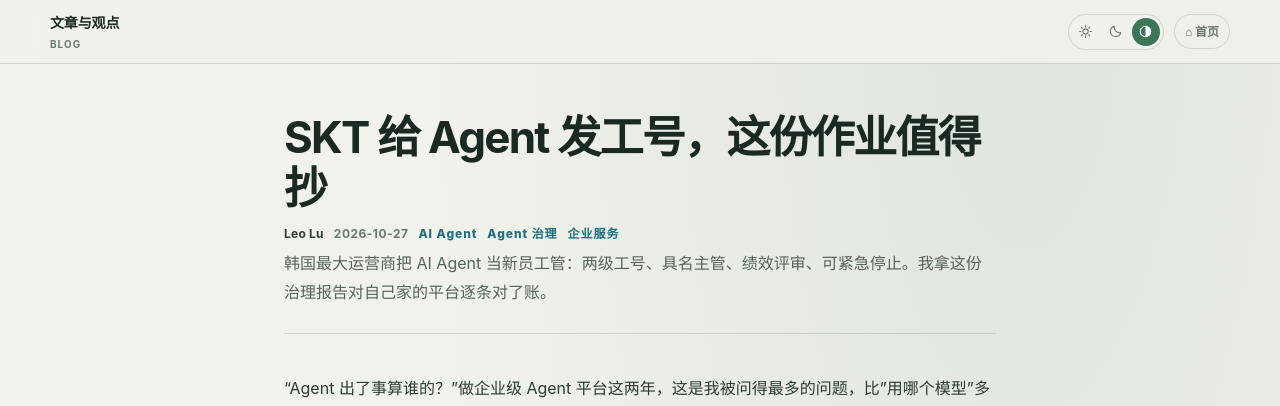
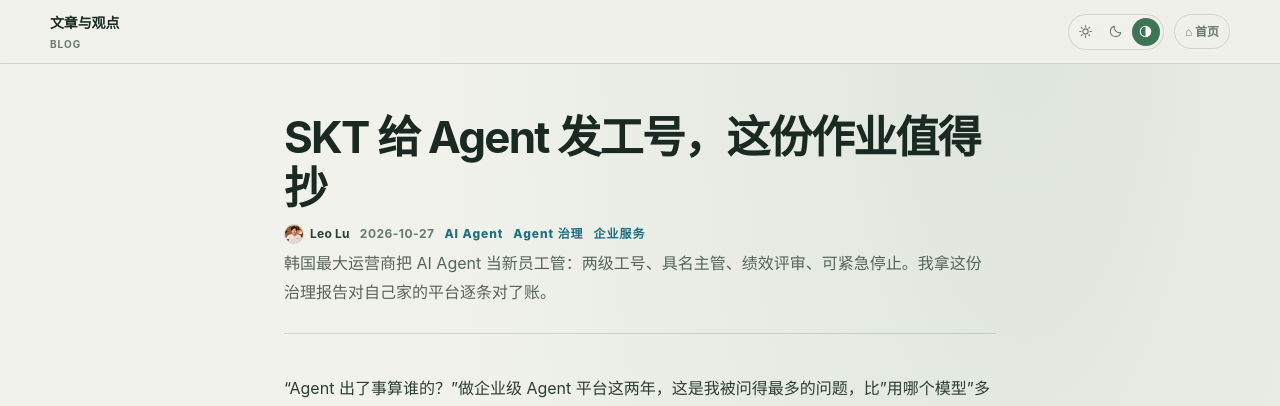
Before and after one commit to deerleo/deerleo.github.io, a Jekyll site: the page built from _posts/2026-10-27-skt-agent-employee-id.md, in a window 1280 px wide. Shown: the top 406 px of the page. Built offline with Jekyll 4.4.1, drawn with Linux system fonts in a browser that asks for light colours.

Commit message:
博客详情页：作者名前加小圆头像

```diff
--- a/_layouts/post.html
+++ b/_layouts/post.html
@@ -81,7 +81,8 @@
     a{color:var(--mint)}.wrap{max-width:760px;margin:auto;padding:48px 24px 88px}
     .post-head{margin-bottom:40px;padding-bottom:26px;border-bottom:1px solid var(--line)}
     .post-meta{display:flex;gap:10px;align-items:center;margin:0 0 4px;color:var(--cyan);font-size:12px;font-weight:850;letter-spacing:.08em;flex-wrap:wrap}
-    .post-meta .author{color:var(--ink-2);font-weight:700;letter-spacing:.02em}
+    .post-meta .author{display:inline-flex;align-items:center;gap:6px;color:var(--ink-2);font-weight:700;letter-spacing:.02em}
+    .author-avatar{width:20px;height:20px;border-radius:50%;object-fit:cover;object-position:50% 30%;flex:none;border:1px solid var(--line)}
     .post-meta time{color:var(--ink-3);font-weight:650;letter-spacing:.04em}
     .series-badge{display:inline-flex;align-items:center;gap:8px;margin-bottom:18px;padding:7px 14px;border:1px solid rgba(195,237,89,.4);border-radius:999px;color:var(--mint);font-size:12px;font-weight:800;text-decoration:none}
     .series-badge:hover{background:var(--accent-soft)}
@@ -127,7 +128,7 @@
         {% endif %}
         <h1 class="title">{{ page.title }}</h1>
         <div class="post-meta">
-          <span class="author">Leo Lu</span>
+          <span class="author"><img class="author-avatar" src="{{ '/assets/images/profile.jpg' | relative_url }}" alt="" width="20" height="20">Leo Lu</span>
           <time datetime="{{ page.date | date_to_xmlschema }}">{{ page.date | date: "%Y-%m-%d" }}</time>
           {% if page.tags %}{% for t in page.tags %}<span>{{ t }}</span>{% endfor %}{% endif %}
         </div>
```
